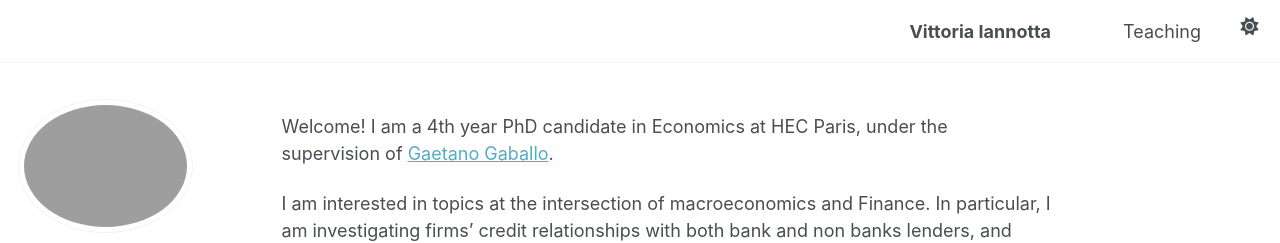
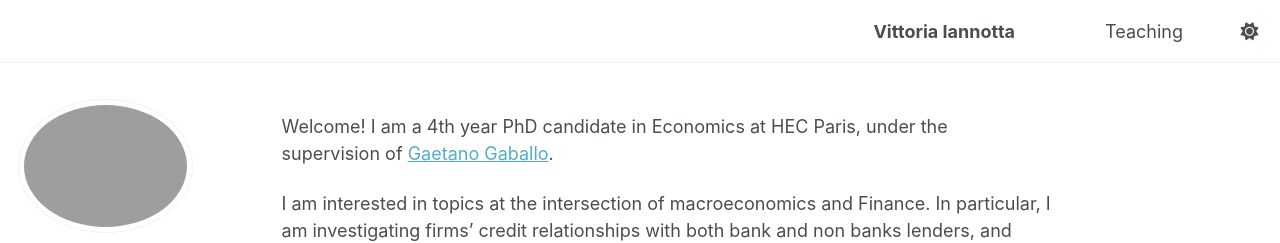
Before and after one commit to vittoriaiannotta/vittoriaiannotta.github.io, a Jekyll site: the page built from _pages/about.md, in a window 1280 px wide. Shown: the top 243 px of the page. Built offline with Jekyll 4.4.1, drawn with Linux system fonts in a browser that asks for light colours.

Commit message:
Update _navigation.scss

```diff
--- a/_sass/layout/_navigation.scss
+++ b/_sass/layout/_navigation.scss
@@ -210,8 +210,9 @@
     display: flex;
 
     li {
-      display: table-cell;
-      vertical-align: middle;
+       display: inline-flex;
+       align-items: center;
+       margin-left: 1rem;
 
       &:first-child {
         font-weight: bold;
```
